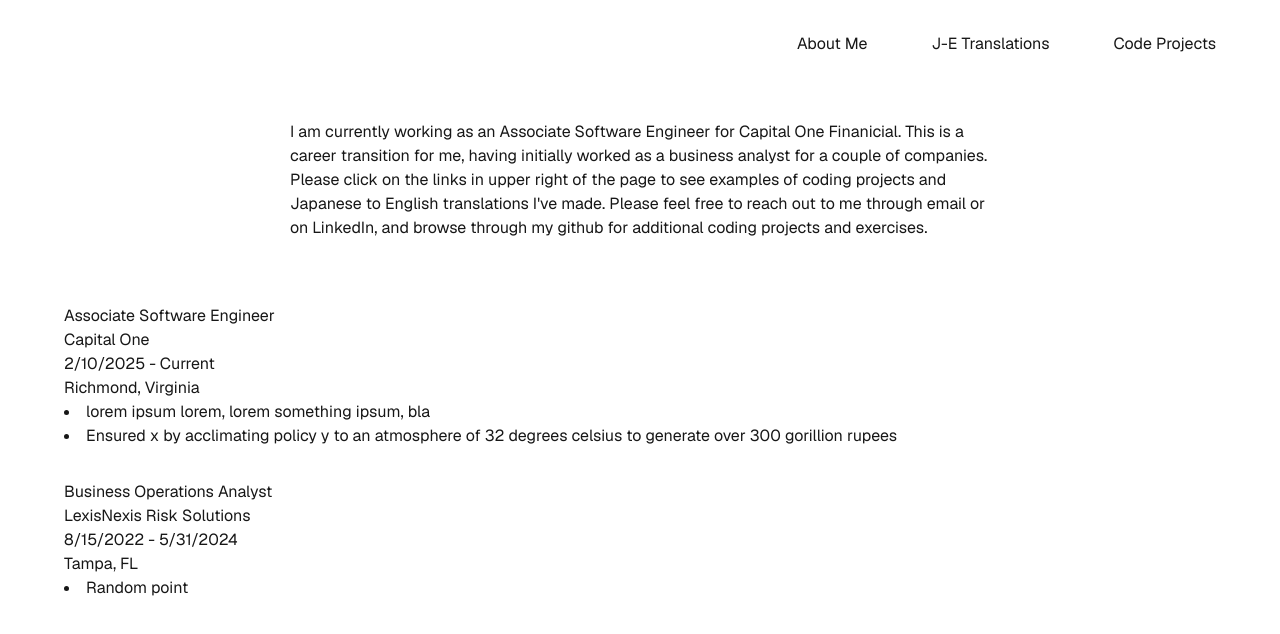
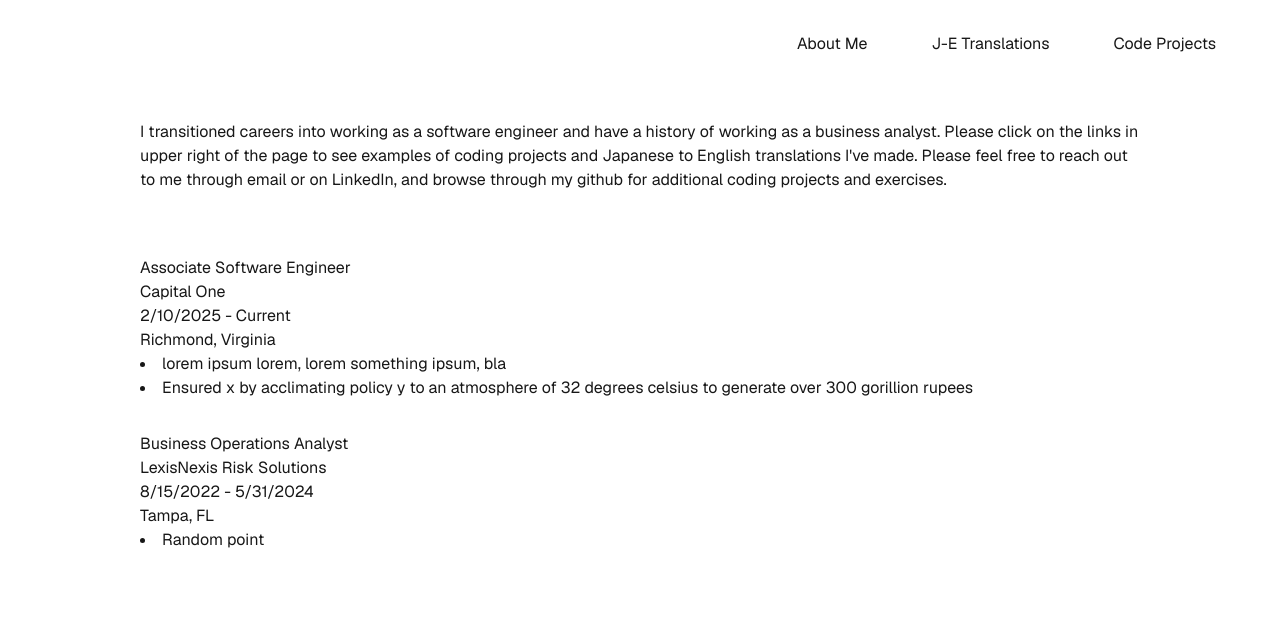
Before and after one commit to Nardo96/personal-website, a Next.js app: page /about in a window 1280 px wide. Shown: the top 634 px of the page. Built offline with nearby package versions, Linux system fonts and the light colour scheme.

Commit message:
complete initial draft styling, file processing across different pages

```diff
--- a/src/app/about/page.tsx
+++ b/src/app/about/page.tsx
@@ -6,7 +6,7 @@ export default function About() {
     console.log(blocks_about)
     return (
         <>
-            <h1 className="max-w-175">I am currently working as an Associate Software Engineer for Capital One Finanicial. This is a career transition for me, having initially worked as a business analyst for a couple of companies. Please click on the links in upper right of the page to see examples of coding projects and Japanese to English translations I've made. Please feel free to reach out to me through email or on LinkedIn, and browse through my github for additional coding projects and exercises.</h1>
+            <h1 className="max-w-250">I transitioned careers into working as a software engineer and have a history of working as a business analyst. Please click on the links in upper right of the page to see examples of coding projects and Japanese to English translations I've made. Please feel free to reach out to me through email or on LinkedIn, and browse through my github for additional coding projects and exercises.</h1>
             <PageParse blocks={blocks_about} mapper="about"/>
         </>
     )
--- a/src/app/components/page-parse.tsx
+++ b/src/app/components/page-parse.tsx
@@ -3,7 +3,7 @@ import Block from "@/app/components/block"
 export default function PageParse({blocks, mapper}) {
     console.log(`Parsing ${mapper}`)
     return (
-        <div className="w-full flex flex-col gap-8">
+        <div className="w-full max-w-250 flex flex-col gap-8">
         {blocks.map((block,index) => (
             <Block block={block} key={index} mapperString={mapper}></Block>
         ))}
--- a/src/app/projects/page.tsx
+++ b/src/app/projects/page.tsx
@@ -5,9 +5,9 @@ import PageParse from '@/app/components/page-parse'
 export default function About() {
     console.log(blocks_projects)
     return (
-        <div>
-            <h1>Example file data:</h1>
+        <>
+            <h1 className="max-w-250">Example file data:</h1>
             <PageParse blocks={blocks_projects} mapper="projects"/>
-        </div>
+        </>
     )
 }
--- a/src/app/translations/page.tsx
+++ b/src/app/translations/page.tsx
@@ -5,9 +5,9 @@ import PageParse from '@/app/components/page-parse'
 export default function About() {
     console.log(blocks_translations)
     return (
-        <div>
-            <h1>Example file data:</h1>
+        <>
+            <h1 className="max-w-250">Example file data:</h1>
             <PageParse blocks={blocks_translations} mapper="translations"/>
-        </div>
+        </>
     )
 }
```
